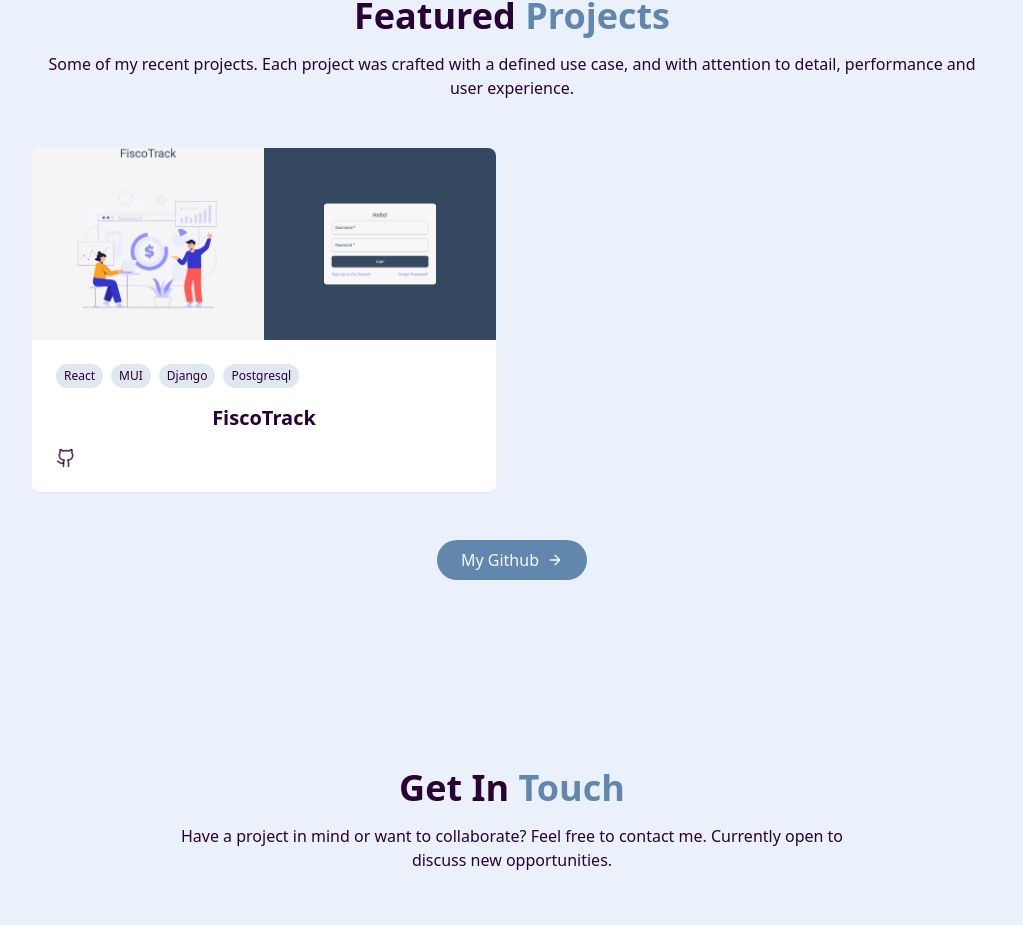
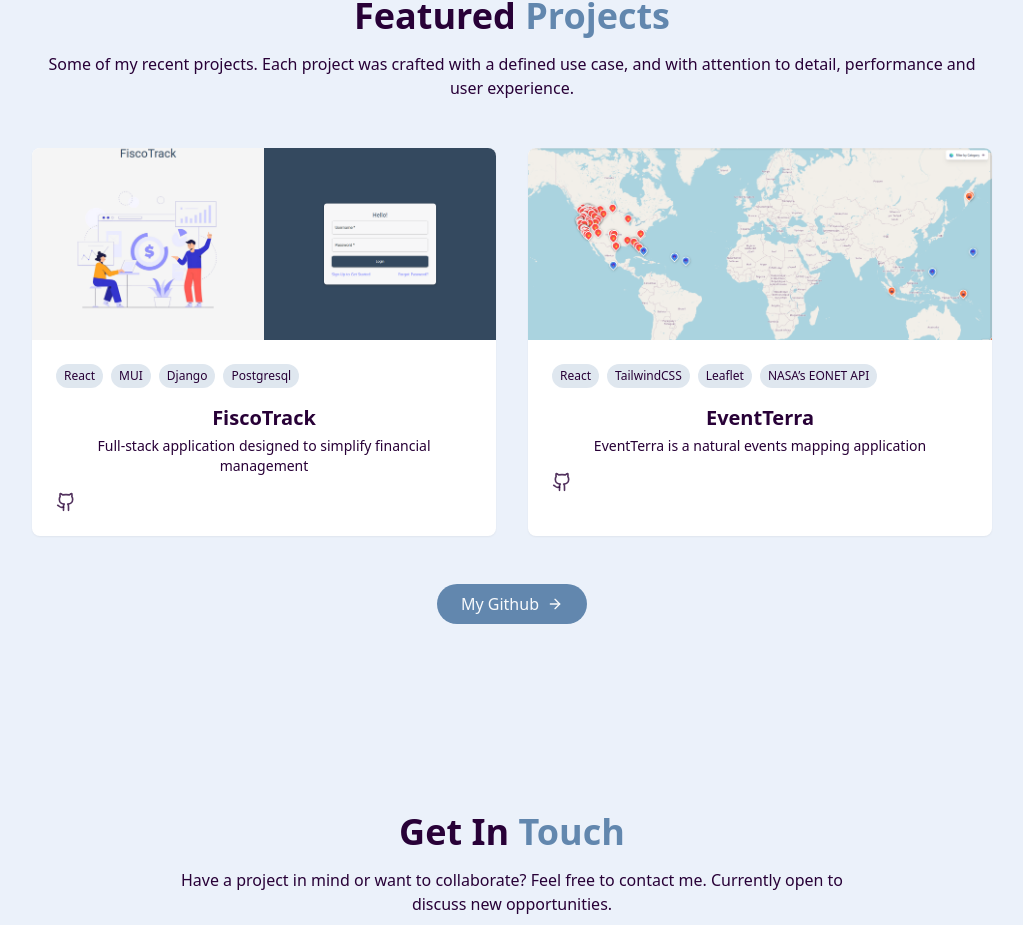
Before and after one commit to davidcarmo23/portfolio, a React (Vite) app: page / in a window 1280 px wide. Shown: the part 3062-3987 px from the top of the page, without its empty margins (128-1151 px from the left). Built offline with nearby package versions, Linux system fonts and the light colour scheme.

Commit message:
Added new project, updated fiscotrack description

```diff
--- a/src/components/ProjectsSection.jsx
+++ b/src/components/ProjectsSection.jsx
@@ -4,10 +4,18 @@ const projects = [
     {
         id: 1,
         title: "FiscoTrack",
-        description: "",
+        description: "Full-stack application designed to simplify financial management",
         image: "/projects/fiscotrack.png",
         tags: ['React', 'MUI', 'Django', 'Postgresql'],
         githubUrl: "https://github.com/davidcarmo23/fisco-track"
+    },
+    {
+        id: 2,
+        title: "EventTerra",
+        description: "EventTerra is a natural events mapping application",
+        image: "/projects/eventterra.png",
+        tags: ['React', 'TailwindCSS', 'Leaflet', 'NASA’s EONET API'],
+        githubUrl: "https://github.com/davidcarmo23/eventterra"
     },
 ];
 
```
Also changed, not shown: public/projects/eventterra.png (added).
